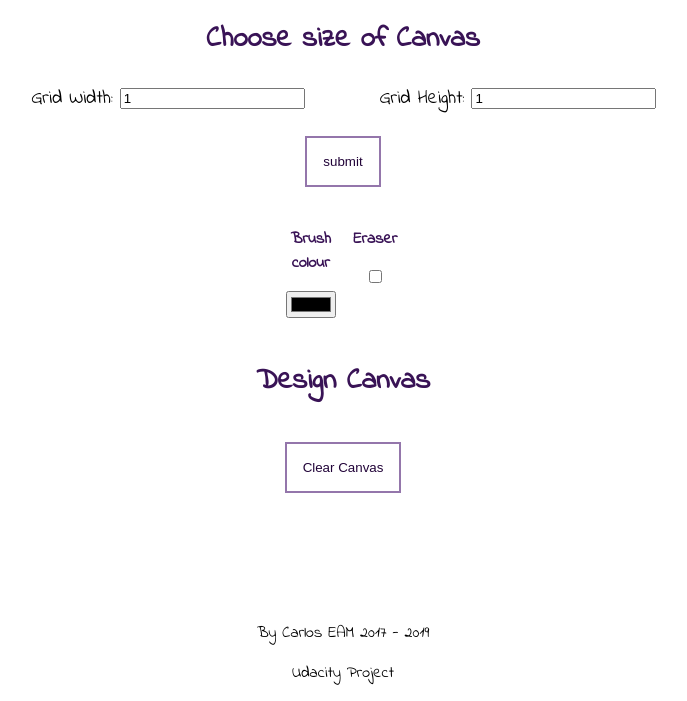
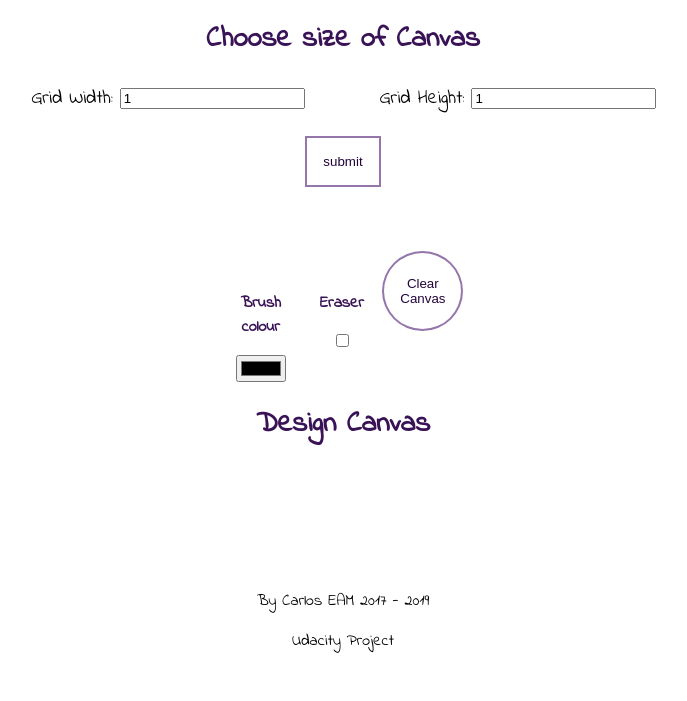
Before and after one commit to CarlosEAM/pixel-art-maker, a plain HTML site: page index.html in a window 1280 px wide. Shown: the part 170-871 px from the top of the page, without its empty margins (297-984 px from the left). After the commit the page ends 839 px from the top, so only its background shows below. Drawn offline with nearby package versions, Linux system fonts and the light colour scheme.

Commit message:
refactor: Move the clear button to the tools-pallete-container

```diff
--- a/index.html
+++ b/index.html
@@ -47,13 +47,13 @@
         <h4>Eraser</h4>
         <input type="checkbox" name="eraser" value="" id="eraser">
       </div>
+      <button class="clear-canvas">Clear Canvas</button>
     </div>
 
     <!-- The pixels table/canvas will build here -->
     <div>
       <h3>Design Canvas</h3>
       <table class="design-canvas"></table>
-      <button class="clear-canvas">Clear Canvas</button>
     </div>
   </section>
 
--- a/style.css
+++ b/style.css
@@ -84,7 +84,6 @@ h4 {
 }
 
 /* Pixels Table */
-
 .design-canvas {
   margin: 0 auto 24px;
 }
@@ -99,8 +98,15 @@ h4 {
 
 /* Tools Pallete */
 .tools-pallete-container {
+  margin-top: 64px;
+  margin-bottom: 32px;
   display: inline-grid;
-  grid-template-columns: 50% 50%;
+  grid-template-columns: 33% 33% 33%;
+  grid-template-rows: 80px;
+}
+
+.clear-canvas {
+  border-radius: 50%;
 }
 
 /*RESPONSIVENESS*/
```
